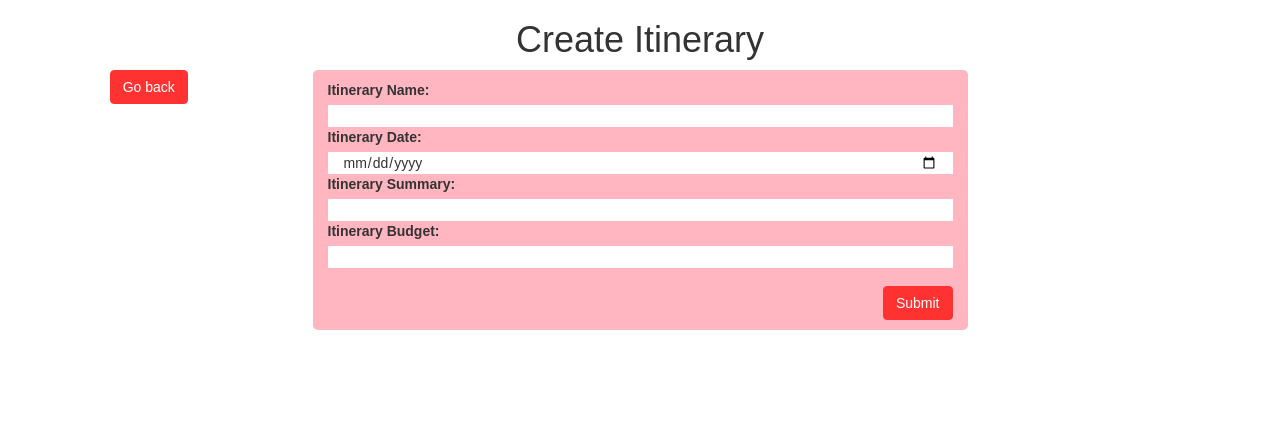
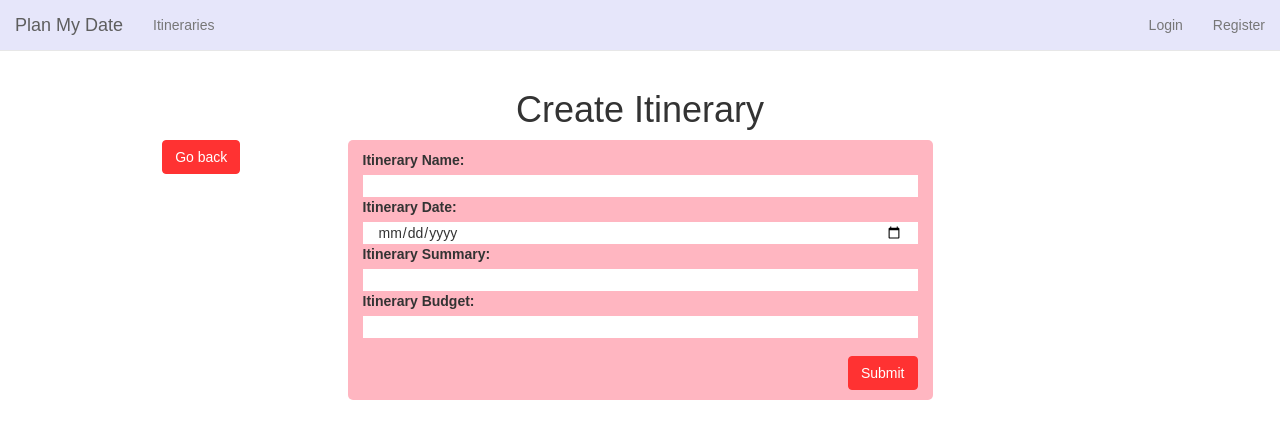
Before and after one commit to HunterMcAfee/planMyDate, a React (Create React App) app in the folder client/: page /itineraries/1/createItinerary in a window 1280 px wide. Shown: the top 438 px of the page. Built offline with nearby package versions, Linux system fonts and the light colour scheme; no server answers.

Commit message:
Added navbar and updated search css

```diff
--- a/client/src/App.js
+++ b/client/src/App.js
@@ -10,12 +10,14 @@ import Itineraries from './components/Itineraries';
 import Itinerary from './components/Itinerary';
 import EditItinerary from './components/EditItinerary';
 import Place from './components/Place';
+import NavBar from './components/NavBar';
 
 class App extends Component {
   render() {
     return (
       <Router>
-        <div>
+        <div className="container">
+          <Route path="/" component={NavBar} />
           <Route exact path="/itineraries/:userId/itinerary/:itineraryId/search" component={Search} />
           <Route exact path="/itineraries/:userId/createItinerary" component={CreateItinerary} />
           <Route exact path="/editItinerary/:itineraryId" component={EditItinerary} />
--- a/client/src/components/CreateItinerary.jsx
+++ b/client/src/components/CreateItinerary.jsx
@@ -54,19 +54,19 @@ class CreateItinerary extends Component {
                         <form onSubmit={this.handleSubmit}>
                             <label>Itinerary Name:</label>
                             <br />
-                            <input className="col-md-12 box" type="text" name="name"></input>
+                            <input className="col-sm-12 box" type="text" name="name"></input>
                             <br />
                             <label>Itinerary Date:</label>
                             <br />
-                            <input className="col-md-12 box" type="date" name="date"></input>
+                            <input className="col-sm-12 box" type="date" name="date"></input>
                             <br />
                             <label>Itinerary Summary:</label>
                             <br />
-                            <input className="col-md-12 box" type="text" name="summary"></input>
+                            <input className="col-sm-12 box" type="text" name="summary"></input>
                             <br />
                             <label>Itinerary Budget:</label>
                             <br />
-                            <input className="col-md-12 box" type="text" name="budget"></input>
+                            <input className="col-sm-12 box" type="text" name="budget"></input>
                             <br />
                             <br />
                             <button style={{float: "right"}} className="btn btn-primary">Submit</button>
--- a/client/src/components/Itinerary.jsx
+++ b/client/src/components/Itinerary.jsx
@@ -85,12 +85,12 @@ class Itinerary extends Component {
                     </div>
                 </div>
                 <div className="row">
-                    <div className="col-sm-offset-2 col-sm-3">
+                    <div className="col-sm-3">
                         <Link to={`/itineraries/${this.props.match.params.userId}`}>
                             <button className="btn btn-primary">Go back</button>
                         </Link>
                     </div>
-                    <div className="col-sm-offset-1 col-sm-3">
+                    <div className="col-sm-offset-3 col-sm-3">
                         <Link to={`/itineraries/${this.props.match.params.userId}/itinerary/${this.props.match.params.itineraryId}/search`}>
                             <button className="btn btn-primary">Add Places by Search</button>
                         </Link>
@@ -98,7 +98,7 @@ class Itinerary extends Component {
                 </div>
 
                 <div className="row" style={{paddingTop: "20px"}}>
-                    <div className="col-sm-offset-2 col-sm-4">
+                    <div className="col-sm-6">
                         <div className="form text-center word-wrap">
                             <h3>Summary: {this.state.itinerary.summary}</h3>
                             <h3>Date: {this.state.itinerary.date}</h3>
@@ -107,7 +107,7 @@ class Itinerary extends Component {
                         <button onClick={this.handleDelete} className="btn btn-primary" style={{marginTop: "20px"}}> Delete Itinerary </button>
                     </div>
 
-                    <div className="col-sm-4">
+                    <div className="col-sm-6">
                         <h3>Places:</h3>
                         {this.state.places.map((place, i) => {
                             return (
--- a/client/src/components/Login.jsx
+++ b/client/src/components/Login.jsx
@@ -35,7 +35,7 @@ class Login extends Component {
 					<h1> Plan My Date </h1>
 					<h4> Welcome Back, we've missed you &#x2764; Please login below </h4>
 				</div>
-				<div className = "col-md-6 col-md-offset-3 form">
+				<div className = "col-md-8 col-md-offset-2 form">
 					<form onSubmit={this.handleSubmit}>
 						<label> Email: </label>
 						<br />
--- /dev/null
+++ b/client/src/components/NavBar.jsx
@@ -0,0 +1,35 @@
+import React, { Component } from 'react'
+import { Link } from 'react-router-dom';
+
+class NavBar extends Component {
+    render() {
+        return (
+            <div>
+                <nav className="navbar navbar-default navbar-fixed-top">
+                    <div className="container-fluid">
+                        <div className="navbar-header">
+                            <button type="button" className="navbar-toggle collapsed" data-toggle="collapse" data-target="#bs-example-navbar-collapse-1" aria-expanded="false">
+                                <span className="sr-only">Toggle navigation</span>
+                                <span className="icon-bar"></span>
+                                <span className="icon-bar"></span>
+                                <span className="icon-bar"></span>
+                            </button>
+                            <Link className="navbar-brand" to="/">Plan My Date</Link>
+                        </div>
+                        <div className="collapse navbar-collapse" id="bs-example-navbar-collapse-1">
+                            <ul className="nav navbar-nav">
+                                <li><Link to="/itineraries">Itineraries</Link></li>
+                            </ul>
+                            <ul className="nav navbar-nav navbar-right">
+                                <li><Link to="/login">Login</Link></li>
+                                <li><Link to="/register">Register</Link></li>
+                            </ul>
+                        </div>
+                    </div>
+                </nav>
+            </div>
+        )
+    }
+}
+
+export default NavBar;
--- a/client/src/components/Register.jsx
+++ b/client/src/components/Register.jsx
@@ -37,7 +37,7 @@ class Register extends Component {
 					<h1> Register for Plan My Date</h1>
 					<h4> Join users all over the world in planning a night out with a special loved one!</h4>
 				</div>
-				<div className = "col-md-6 col-md-offset-3 form">
+				<div className = "col-md-8 col-md-offset-2 form">
 					<form onSubmit={this.handleSubmit}>
 						<label>First Name: </label>
 						<br />
--- a/client/src/components/Search.jsx
+++ b/client/src/components/Search.jsx
@@ -25,6 +25,7 @@ class Search extends Component {
         })
             .then((res) => {
                 console.log(res);
+                alert(`You have added ${placeData.name}`)
             })
             .catch((error) => {
                 console.log(error);
@@ -57,35 +58,35 @@ class Search extends Component {
                     </div>
                 </div>
 
-                    <div className = "col-md-6 col-md-offset-3 form">
+                <div className="row">
+                    <div className="col-sm-8 col-sm-offset-2 form">
                         <form onSubmit={this.handleSearch}>
-                        <input className = "col-md-10 box" type="text" placeholder="Type in your search terms here" name="searchTerm" />
-                        <button style={{float: "right"}} className="btn btn-primary">Search</button>
+                            <input className="col-sm-10 box" type="text" placeholder="Type in your search terms here" name="searchTerm" />
+                            <button style={{ float: "right" }} className="btn btn-primary">Search</button>
                         </form>
                         <br />
                         <br />
-                    <div className = "row">
-                        <div className = "col-sm-3">
+                        <div className="row">
+                            <div className="col-sm-3">
                                 <Link to={`/itineraries/${this.props.match.params.userId}/itinerary/${this.props.match.params.itineraryId}`}>
                                     <button className="btn btn-primary">Done</button>
                                 </Link>
                             </div>
                         </div>
                     </div>
+                </div>
+                <div>
                 {this.state.searchResults.map((result, i) => {
                     return (
-                            <div className = "row col-sm-6 place-box" key={i}>
-                                <div className = "col-md-3">
+                        <div className="row" key={i}>
+                            <div className="col-sm-offset-2 col-sm-8 search-box">
                                 <SearchPlace result={result} />
                                 <button className="btn btn-primary" value={i} onClick={this.addPlace}>Add</button>
-                                <hr />
                             </div>
                         </div>
                     )
-
-
                 })}
-
+                </div>
             </div>
         )
     }
--- a/client/src/index.css
+++ b/client/src/index.css
@@ -2,6 +2,7 @@ body {
   margin: 0;
   padding: 0;
   font-family: sans-serif;
+  padding-top: 70px;
 }
 
 .box:hover{
@@ -53,6 +54,20 @@ body {
 	margin: 5px;
 	background-color: lavender;
 }
+
+.search-box {
+	border: 2px black lavender;
+	border-radius: 5px;
+	background-color: lavender;
+	margin-top: 5px;
+	margin-bottom: 5px;
+	padding: 10px;
+}
+
+.navbar {
+	background-color: lavender;
+}
+
 .word-wrap {
 	word-wrap: break-word;
 }
```
Also changed, not shown: client/src/components/Itineraries.jsx (+9 -9 lines). Lines whose indentation alone changed are shown as unchanged.
